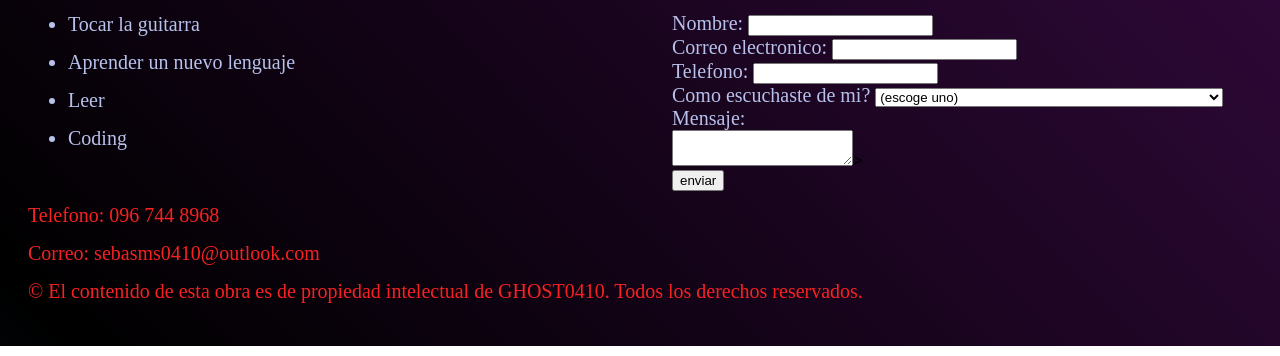
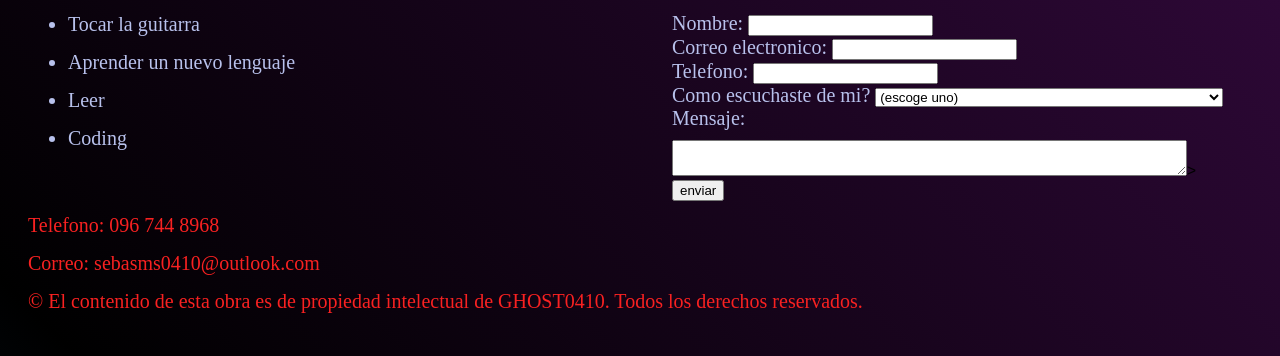
Before and after one commit to Ghost04102002/Curriculum, a plain HTML site: page index.html in a window 1280 px wide. Shown: the part 1743-2099 px from the top of the page. Drawn offline with Linux system fonts and the light colour scheme.

Commit message:
Update style.css

```diff
--- a/stylesheets/style.css
+++ b/stylesheets/style.css
@@ -126,3 +126,11 @@ body #contacto{
 input {
   text-align: left;
 }
+
+textarea{
+  margin: 10px 0 0 0;
+  width: 80%;
+  min-height: 2em;
+  rows: 2;
+  cols: 30;
+}
```
